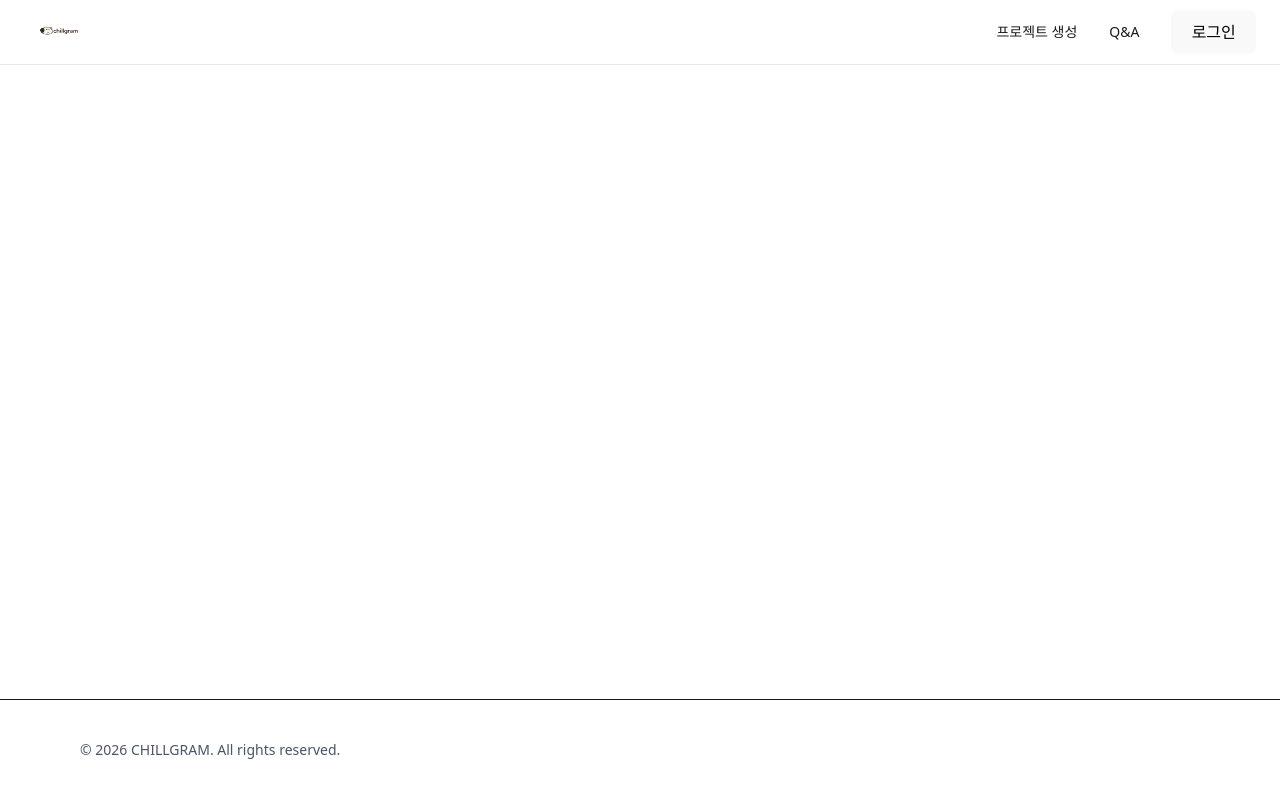
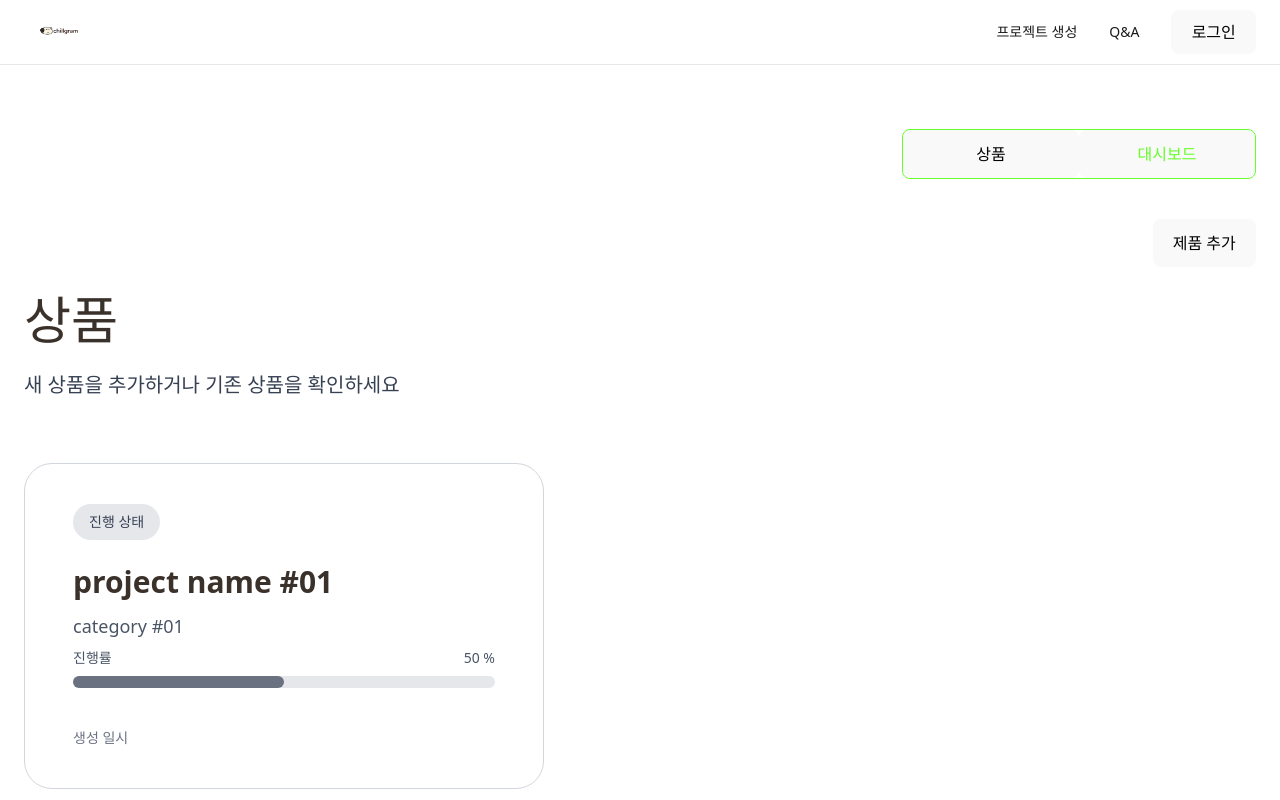
Before and after one commit to chillgram/CHILLGRAM_AI_FE, a React (Vite) app: page /products in a window 1280 px wide. Shown: the top 800 px of the page. Built offline with nearby package versions, Linux system fonts and the light colour scheme.

Commit message:
feat: 상단 탭 공통화 및 라우팅 기반 화면 전환 구현
- SegmentedTabs를 items/value 기반 범용 컴포넌트로 리팩터링
- navigate를 통한 상품/대시보드 화면 전환 구현

```diff
--- a/src/app/App.jsx
+++ b/src/app/App.jsx
@@ -2,6 +2,8 @@ import { BrowserRouter, Routes, Route } from "react-router-dom";
 import HomePage from "@/pages/HomePage";
 import QnAPage from "@/pages/QnAPage";
 import { Layout } from "@/components/layout/Layout";
+import ProductsPage from "../pages/ProductsPage";
+import DashboardPage from "../pages/DashboardPage";
 
 export default function App() {
   return (
@@ -10,6 +12,8 @@ export default function App() {
         <Routes>
           <Route path="/" element={<HomePage />} />
           <Route path="/qna" element={<QnAPage />} />
+          <Route path="/products" element={<ProductsPage />} />
+          <Route path="/dashboard" element={<DashboardPage />} />
         </Routes>
       </Layout>
     </BrowserRouter>
--- a/src/components/common/Card.jsx
+++ b/src/components/common/Card.jsx
@@ -1,13 +1,14 @@
-export default function Card({ title, category, createdAt, onClick }) {
+export default function Card({ onClick, className = "", children }) {
   return (
     <article
       onClick={onClick}
-      className="cursor-pointer rounded-[28px] border border-gray-300 bg-white px-12 py-10 hover:bg-gray-50"
+      className={[
+        "rounded-[28px] border border-gray-300 bg-white px-12 py-10",
+        onClick ? "cursor-pointer hover:bg-gray-50" : "",
+        className,
+      ].join(" ")}
     >
-      <h3 className="text-2xl font-extrabold text-[#3b312b]">{title}</h3>
-      <p className="mt-3 text-base text-gray-600">{category}</p>
-
-      <div className="mt-16 text-sm text-gray-500">생성 일시 {createdAt}</div>
+      {children}
     </article>
   );
 }
--- a/src/components/layout/Header.jsx
+++ b/src/components/layout/Header.jsx
@@ -10,7 +10,7 @@ export function Header() {
 
   const brand = { logoSrc: Logo, name: "chillgram", href: "/" };
   const links = [
-    { label: "프로젝트 생성", href: "/projects/new" },
+    { label: "프로젝트 생성", href: "/products" },
     { label: "Q&A", href: "/qna" },
   ];
   const cta = { label: "가입하기", href: "/signup" };
--- /dev/null
+++ b/src/components/navigation/SegmentedTabs.jsx
@@ -0,0 +1,24 @@
+export default function SegmentedTabs({ value, items = [], onChange }) {
+  return (
+    <div className="inline-flex overflow-hidden rounded-lg border border-[#66FF2A] bg-white">
+      {items.map((it) => {
+        const active = value === it.value;
+
+        return (
+          <button
+            key={it.value}
+            type="button"
+            onClick={() => onChange?.(it.value)}
+            aria-pressed={active}
+            className={[
+              "h-12 w-44 text-base font-bold",
+              active ? "bg-[#66FF2A] text-black" : "bg-white text-[#66FF2A]",
+            ].join(" ")}
+          >
+            {it.label}
+          </button>
+        );
+      })}
+    </div>
+  );
+}
--- /dev/null
+++ b/src/components/navigation/TopTabs.jsx
@@ -0,0 +1,23 @@
+import { useLocation, useNavigate } from "react-router-dom";
+import SegmentedTabs from "@/components/navigation/SegmentedTabs";
+
+export default function TopTabs({ tabs, fallbackValue }) {
+  const location = useLocation();
+  const navigate = useNavigate();
+
+  const active =
+    tabs.find((t) => location.pathname.startsWith(t.path))?.value ??
+    fallbackValue ??
+    tabs[0]?.value;
+
+  return (
+    <SegmentedTabs
+      value={active}
+      onChange={(v) => {
+        const target = tabs.find((t) => t.value === v);
+        if (target) navigate(target.path);
+      }}
+      items={tabs.map((t) => ({ label: t.label, value: t.value }))}
+    />
+  );
+}
--- /dev/null
+++ b/src/components/products/CreateProjectModal.jsx
@@ -0,0 +1,89 @@
+export default function CreateProjectModal({ open, onClose, onSubmit }) {
+  if (!open) return null;
+
+  const handleSubmit = (e) => {
+    e.preventDefault();
+    const fd = new FormData(e.currentTarget);
+
+    const payload = {
+      name: fd.get("name")?.toString().trim(),
+      category: fd.get("category")?.toString().trim(),
+      purpose: fd.get("purpose")?.toString().trim(),
+    };
+
+    onSubmit?.(payload);
+  };
+
+  return (
+    <div className="fixed inset-0 z-50">
+      {/* 배경 오버레이 */}
+      <button
+        type="button"
+        aria-label="close overlay"
+        onClick={onClose}
+        className="absolute inset-0 bg-black/30"
+      />
+
+      {/* 모달 박스 */}
+      <div className="relative mx-auto flex h-full max-w-5xl items-center justify-center px-6">
+        <div className="w-full rounded-[64px] bg-white px-16 py-20 shadow-2xl">
+          <h2 className="text-center text-4xl font-extrabold text-[#3b312b]">
+            새 프로젝트 생성
+          </h2>
+
+          <form onSubmit={handleSubmit} className="mt-14 space-y-8">
+            <div>
+              <label className="block text-sm font-bold text-[#3b312b]">
+                프로젝트명
+              </label>
+              <input
+                name="name"
+                type="text"
+                className="mt-3 h-14 w-full rounded-lg bg-[#E9FFD9] px-5 text-base outline-none ring-0 focus:outline-none focus:ring-2 focus:ring-[#66FF2A]"
+              />
+            </div>
+
+            <div>
+              <label className="block text-sm font-bold text-[#3b312b]">
+                카테고리
+              </label>
+              <input
+                name="category"
+                type="text"
+                className="mt-3 h-14 w-full rounded-lg bg-[#E9FFD9] px-5 text-base outline-none ring-0 focus:outline-none focus:ring-2 focus:ring-[#66FF2A]"
+              />
+            </div>
+
+            <div>
+              <label className="block text-sm font-bold text-[#3b312b]">
+                프로젝트 목적
+              </label>
+              <input
+                name="purpose"
+                type="text"
+                className="mt-3 h-14 w-full rounded-lg bg-[#E9FFD9] px-5 text-base outline-none ring-0 focus:outline-none focus:ring-2 focus:ring-[#66FF2A]"
+              />
+            </div>
+
+            <div className="mt-16 flex items-center justify-between gap-10">
+              <button
+                type="button"
+                onClick={onClose}
+                className="h-14 w-full max-w-sm rounded-lg bg-[#D9D9D9] text-lg font-extrabold text-[#6b6b6b] hover:brightness-95"
+              >
+                취소
+              </button>
+
+              <button
+                type="submit"
+                className="h-14 w-full max-w-sm rounded-lg bg-[#66FF2A] text-lg font-extrabold text-black hover:brightness-95"
+              >
+                생성
+              </button>
+            </div>
+          </form>
+        </div>
+      </div>
+    </div>
+  );
+}
--- /dev/null
+++ b/src/components/products/ProductCard.jsx
@@ -0,0 +1,41 @@
+import Card from "@/components/common/Card";
+
+function StatusPill({ label = "진행 상태" }) {
+    return (
+        <span className="inline-flex items-center rounded-full bg-gray-200 px-4 py-2 text-sm font-semibold text-gray-700">
+        {label}
+        </span>
+    );
+}
+
+function ProgressBar({ value = 70 }) {
+    const safe = Math.max(0, Math.min(100, value));
+
+    return (
+        <div className="mt-2">
+        <div className="mb-2 flex items-center justify-between text-sm text-gray-600">
+            <span>진행률</span>
+            <span>{safe} %</span>
+        </div>
+
+        <div className="h-3 w-full rounded-full bg-gray-200">
+            <div className="h-3 rounded-full bg-gray-500" style={{ width: `${safe}%` }} />
+        </div>
+        </div>
+    );
+}
+
+export default function ProductCard({ name, category, progress = 50 }) {
+    return (
+        <Card className="w-[520px] p-10">
+        <StatusPill />
+
+        <h3 className="mt-6 text-3xl font-extrabold text-[#3b312b]">{name}</h3>
+        <p className="mt-3 text-lg text-gray-600">{category}</p>
+
+        <ProgressBar value={progress} />
+
+        <div className="mt-10 text-sm text-gray-500">생성 일시</div>
+        </Card>
+  );
+}
--- /dev/null
+++ b/src/pages/DashboardPage.jsx
@@ -0,0 +1,20 @@
+import TopTabs from "@/components/navigation/TopTabs";
+
+export default function DashboardPage() {
+  return (
+    <section className="w-full bg-white">
+      <div className="mx-auto max-w-7xl px-6 py-16">
+        <div className="flex justify-end">
+          <TopTabs
+            tabs={[
+                { label: "상품", value: "products", path: "/products" },
+                { label: "대시보드", value: "dashboard", path: "/dashboard" },
+            ]}
+            />
+        </div>
+
+        <h1 className="text-6xl font-extrabold text-[#3b312b]">사용자 대시보드</h1>
+      </div>
+    </section>
+  );
+}
--- /dev/null
+++ b/src/pages/ProductsPage.jsx
@@ -0,0 +1,75 @@
+import { useState } from "react";
+import { useLocation, useNavigate } from "react-router-dom";
+
+import ProductCard from "@/components/products/ProductCard";
+import CreateProjectModal from "@/components/products/CreateProjectModal";
+import TopTabs from "@/components/navigation/TopTabs";
+
+export default function ProductsPage() {
+  const navigate = useNavigate();
+  const location = useLocation();
+
+  // URL 기준으로 활성 탭 결정 (중요)
+  const tab = location.pathname.startsWith("/dashboard") ? "dashboard" : "products";
+
+  const [openCreate, setOpenCreate] = useState(false);
+
+  const handleCreate = (payload) => {
+    console.log("create payload:", payload);
+    setOpenCreate(false);
+  };
+
+  const products = [
+    {
+      id: 1,
+      name: "project name #01",
+      category: "category #01",
+      progress: 50,
+      createdAt: "2026-01-19 20:51",
+    },
+  ];
+
+  return (
+    <section className="w-full bg-white">
+      <div className="mx-auto max-w-7xl px-6 py-16">
+        <div className="relative z-10 flex justify-end">
+          <div className="flex flex-col items-end gap-10">
+            <TopTabs
+              tabs={[
+                { label: "상품", value: "products", path: "/products" },
+                { label: "대시보드", value: "dashboard", path: "/dashboard" },
+              ]}
+            />
+            <button
+              type="button"
+              onClick={() => setOpenCreate(true)}
+              className="inline-flex h-12 items-center justify-center rounded-lg bg-[#66FF2A] px-10 text-base font-extrabold text-black hover:brightness-95"
+            >
+              제품 추가
+            </button>
+          </div>
+        </div>
+
+        {/* 본문 */}
+        <div className="mt-6">
+          <h1 className="text-6xl font-extrabold text-[#3b312b]">상품</h1>
+          <p className="mt-6 text-xl text-gray-700">
+            새 상품을 추가하거나 기존 상품을 확인하세요
+          </p>
+
+          <div className="mt-16 space-y-10">
+            {products.map((p) => (
+              <ProductCard key={p.id} {...p} />
+            ))}
+          </div>
+        </div>
+      </div>
+
+      <CreateProjectModal
+        open={openCreate}
+        onClose={() => setOpenCreate(false)}
+        onSubmit={handleCreate}
+      />
+    </section>
+  );
+}
--- a/src/pages/QnAPage.jsx
+++ b/src/pages/QnAPage.jsx
@@ -12,13 +12,11 @@ export default function QnAPage() {
         <h1 className="text-5xl font-extrabold text-[#3b312b]">Q&amp;A</h1>
         <div className="mt-10 space-y-10">
           {items.map((q) => (
-            <Card
-              key={q.id}
-              title={q.title}
-              category={q.category}
-              createdAt={q.createdAt}
-              onClick={() => console.log("go detail", q.id)}
-            />
+            <Card onClick={() => navigate(`/qna/${q.id}`)}>
+              <h3 className="text-2xl font-extrabold text-[#3b312b]">{q.title}</h3>
+              <p className="mt-3 text-base text-gray-600">{q.category}</p>
+              <div className="mt-16 text-sm text-gray-500">생성 일시 {q.createdAt}</div>
+            </Card>
           ))}
         </div>
       </div>
```
